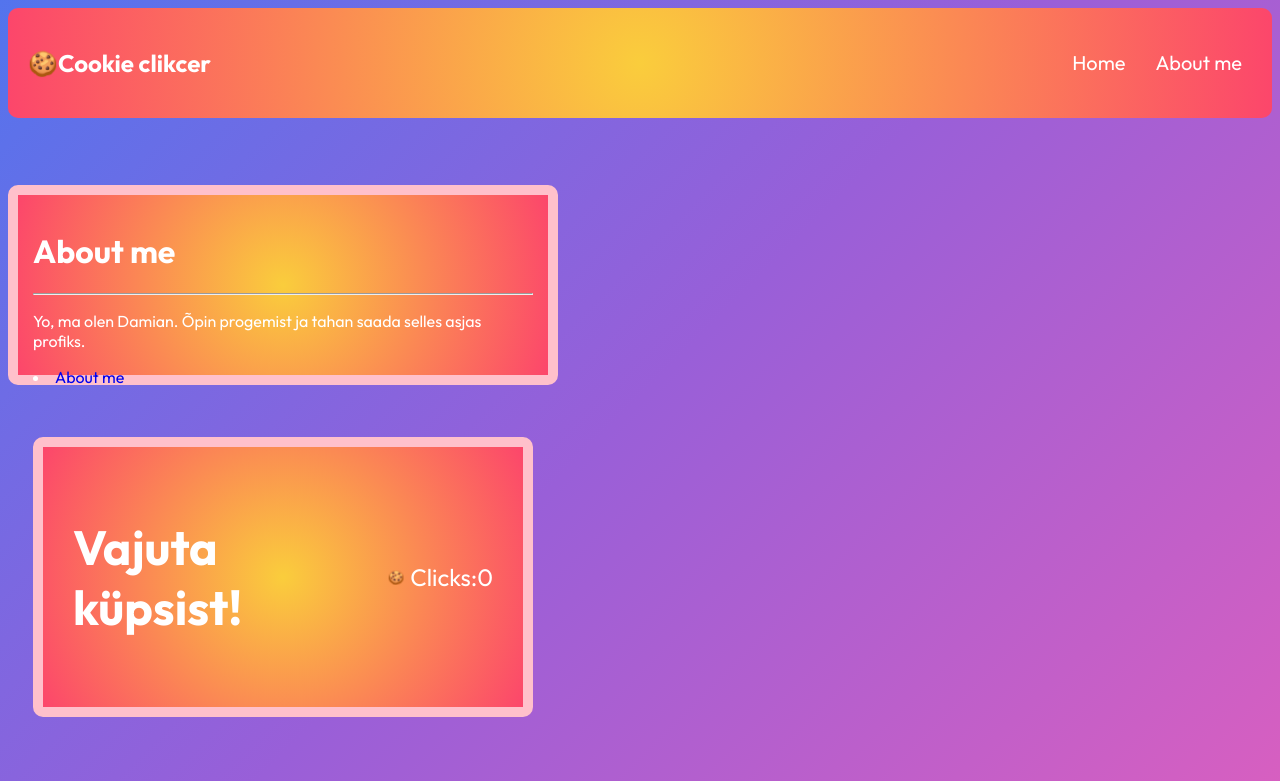
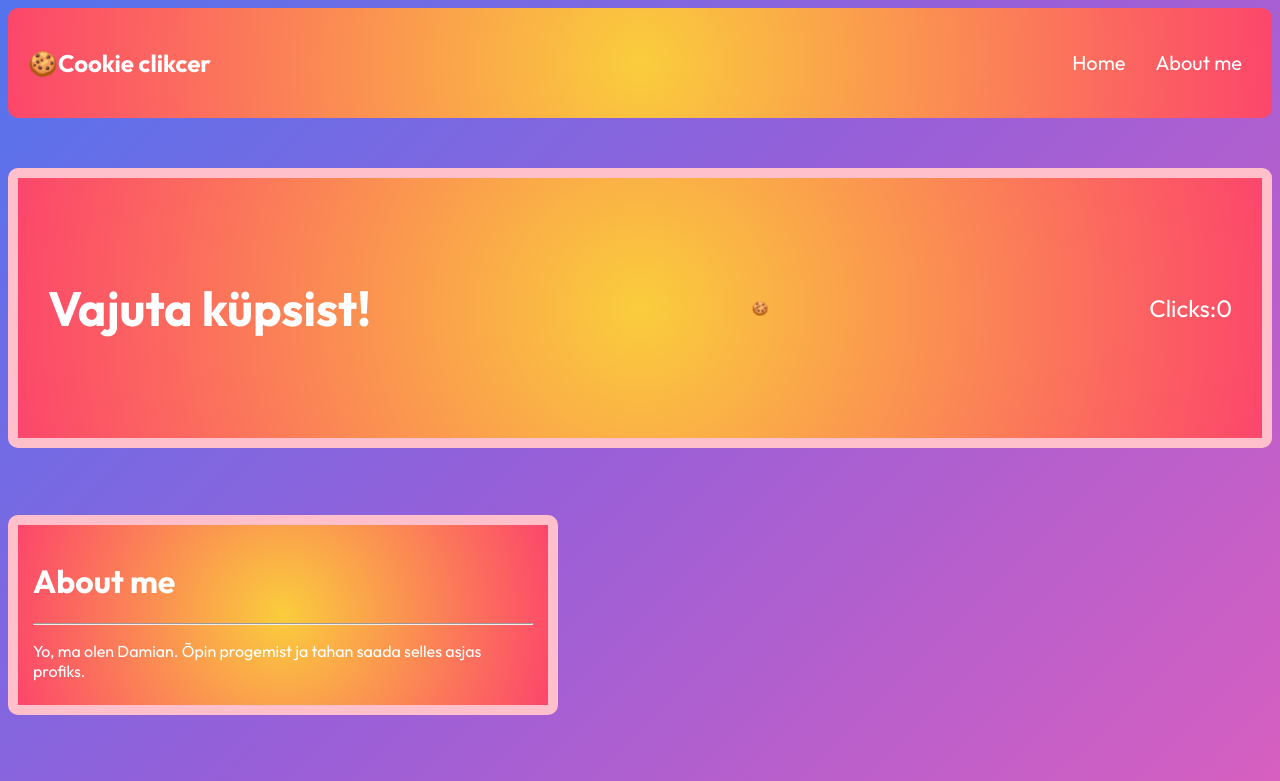
Before and after one commit to duckjopa200-arch/cookie-clicker, a plain HTML site: page index.html in a window 1280 px wide. Shown: the top 781 px of the page. Drawn offline with Linux system fonts and the light colour scheme.

Commit message:
HTML,CSS,JS

```diff
--- a/index.html
+++ b/index.html
@@ -21,20 +21,6 @@
 </nav>
 </navigation>
 
-
-
-<div id="aboutme">
-	<h1>About me</h1>
-	<hr>
-	<p>Yo, ma olen Damian. Õpin progemist ja tahan saada selles asjas profiks.</p>
-		<li class="nav-item">
-			<a href="#" class="nav-link">About me</a>
-		</li>
-	</ul>
-</nav>
-</navigation>
-
-
 <div id="Cookie">
 <h1>Vajuta küpsist!</h1>
 <button id="cookieBtn">🍪</button>
```
